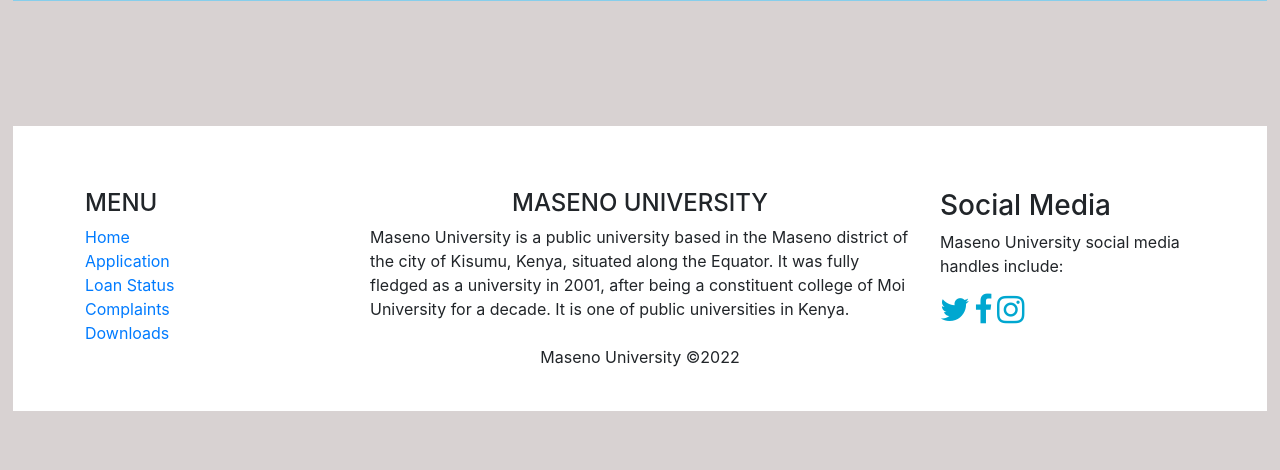
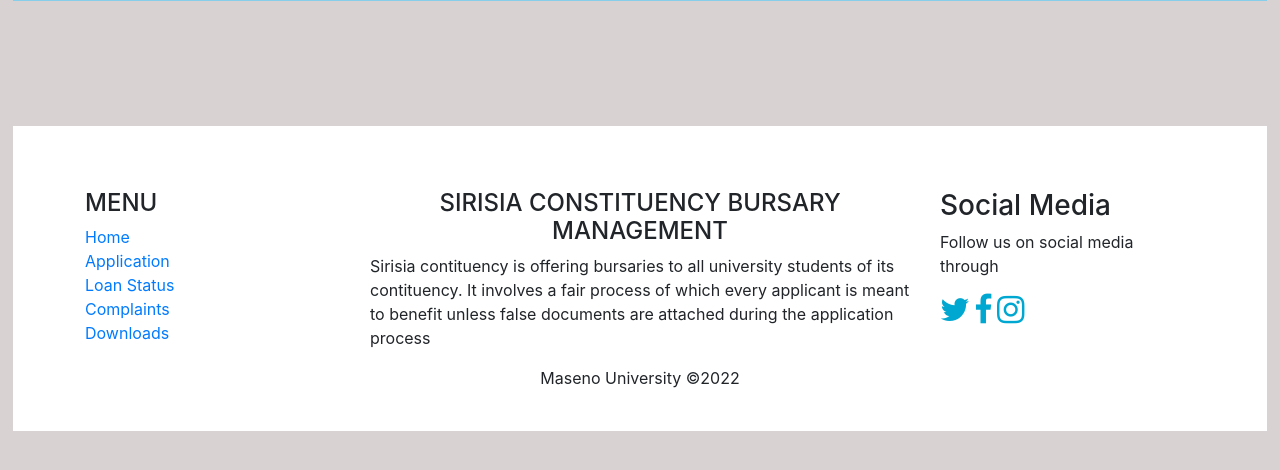
Before and after one commit to odongo-brian/bursary-management, a PHP site: page /studentDownloadPage.php in a window 1280 px wide. Shown: the part 251-721 px from the top of the page. Run offline with PHP 8.4, Linux system fonts and the light colour scheme; data comes from the database, SQL or seed files in the repository.

Commit message:
my commit

```diff
--- a/server.php
+++ b/server.php
@@ -81,6 +81,7 @@
 
 
     $_SESSION['success'] = "Successifully Registered";
+    echo $_SESSION['success'] ;
     header('location: index.php');
     }
 }
@@ -217,6 +218,7 @@
 if ($user) { // if user exists
   if ($user['regNumber'] === $regno) {
     array_push($errors, "You have already submitted your application");
+
   }
 }
 // Finally, register user if there are no errors in the form
@@ -292,15 +294,11 @@
 
   $info = mysqli_query($db, $query);
   if($info){
-    echo "
-    <script>alert'Successful Application';</script>
-    ";
+    echo "Application Successful";
   }
   else{
 
-    echo "
-    <script>alert'application Failed. Try Again Later';</script>
-    ";
+    echo "Application Not successful!!!";
   }
 
 
--- a/studentDownloadPage.php
+++ b/studentDownloadPage.php
@@ -71,24 +71,24 @@
         <div class="col">
 
             <h4 class="footer-menu">MENU</h4>
-          <a href="#top" class="footer-menu">Home</a>
+            <a href="studentDashboard.php" class="footer-menu">Home</a>
             <a href="application.php" class="footer-menu">Application</a>
             <a href="loanStatus.php" class="footer-menu">Loan Status</a>
             <a href="studentComplaints.php" class="footer-menu">Complaints</a>
             <a href="studentDownloadPage.php" class="footer-menu">Downloads</a>
         </div>
         <div class="col-6">
-        <h4 class="footer-heading">MASENO UNIVERSITY</h4>
-        <p>Maseno University is a public university based in the Maseno district of the city of Kisumu, Kenya,
-          situated along the Equator. It was fully fledged as a university in 2001, after being a constituent
-          college of Moi University for a decade. It is one of public universities in Kenya.</p>
+          <h4 class="footer-heading">SIRISIA CONSTITUENCY BURSARY MANAGEMENT</h4>
+          <p>Sirisia contituency is offering bursaries to all university students of its contituency.
+             It involves a fair process of which every applicant is meant to benefit unless false documents
+             are attached during the application process</p>
         </div>
         <div class="col">
          <h3>Social Media</h3>
-       <p>Maseno University social media handles include:</p>
-       <a class="fa fa-twitter fa-2x" href="https://twitter.com/maseno_uni" target="_blank"></a>
-       <a class="fa fa-facebook fa-2x" href="https://facebook.com/MasenoUniversity" target="_blank"></a>
-       <a class="fa fa-instagram fa-2x" href="https://instagram.com/maseno_university_" target="_blank"></a>
+         <p>Follow us on social media through</p>
+         <a class="fa fa-twitter fa-2x" href="https://twitter.com/sirisia" target="_blank"></a>
+         <a class="fa fa-facebook fa-2x" href="https://facebook.com/sirisia" target="_blank"></a>
+         <a class="fa fa-instagram fa-2x" href="https://instagram.com/sirisia" target="_blank"></a>
         </div>
       </div>
 
```
Also changed, not shown: application.php (+8 -7 lines), form_validation.js (added, +74 -0 lines), index.php (+1 -11 lines), 8 other files. Lines whose indentation alone changed are shown as unchanged.
